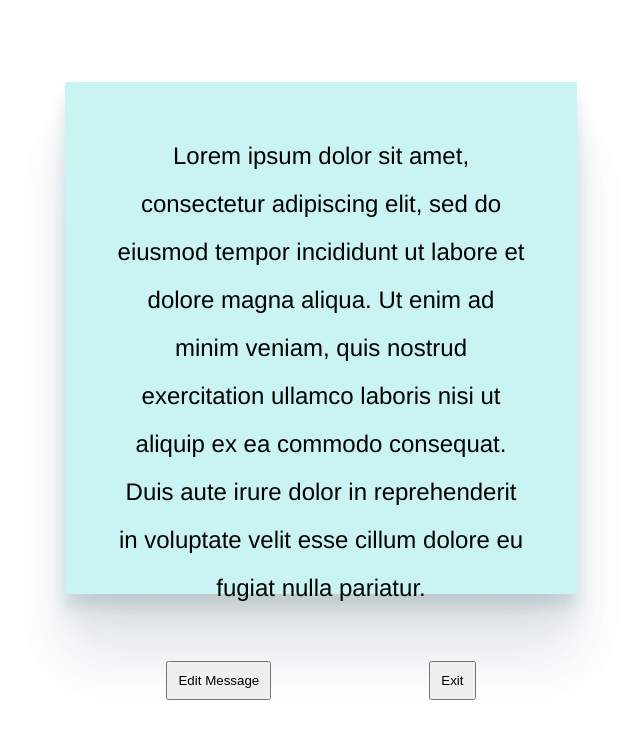
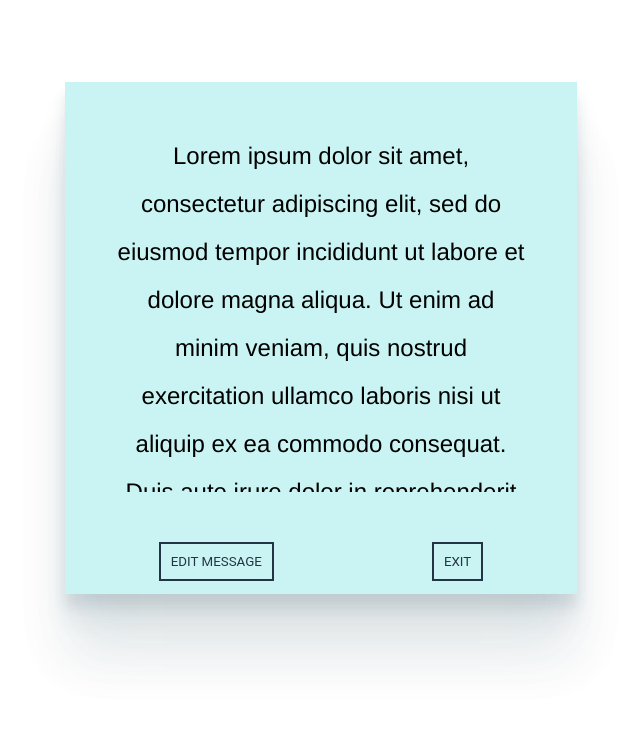
Before and after one commit to cmiciano/-eyes-_mentalhealth, a plain HTML site: page PostItMessage.html in a window 1280 px wide. Shown: the whole page, without its empty margins (319-959 px from the left). Drawn offline with Linux system fonts and the light colour scheme.

Commit message:
changes to buttons and layout

```diff
--- a/PostItMessage.html
+++ b/PostItMessage.html
@@ -25,6 +25,8 @@
                 ut labore et dolore magna aliqua. Ut enim ad minim veniam, quis nostrud exercitation ullamco
                 laboris nisi ut aliquip ex ea commodo consequat. Duis aute irure dolor in reprehenderit in voluptate
                 velit esse cillum dolore eu fugiat nulla pariatur.
+                laboris nisi ut aliquip ex ea commodo consequat. Duis aute irure dolor in reprehenderit in voluptate
+                velit esse cillum dolore eu fugiat nulla pariatur.
             </p>
         </div>
         <div id = "messageBottom">
--- a/style.css
+++ b/style.css
@@ -35,6 +35,9 @@ body {
   /* PostItMessage */
 
   #postItMessage {
+  	max-height: 70%;
+  	overflow-y: scroll;
+  	margin-bottom: 50px;
     padding: 5% 10%;
     font-size: 24px;
     text-align: center;
@@ -42,13 +45,38 @@ body {
   }
 
   #messageBottom {
-    text-align: center;
+   text-align: center;
+
   }
 
+
   button {
+
+  	background-color: transparent;
+  	display: inline-block;
     padding: 10px;
     margin-right: 15%;
     margin-left: 15%;
+    border: 0.16em solid #223445;
+    box-sizing: border-box;
+    text-decoration: none;
+    text-transform: uppercase;
+    font-family: 'Roboto', sans-serif;
+    font-weight: 400;
+    color: #223445;
+    text-align: center;
+    transition: all 0.15s;
+    cursor: pointer;
+  }
+
+  button:hover {
+  	color: #798D97;
+  	border-color: #798D97;
+  }
+
+  button:active {
+  	color: #223445;
+  	border-color: #223445;
   }
 
   /* Resources */
```
